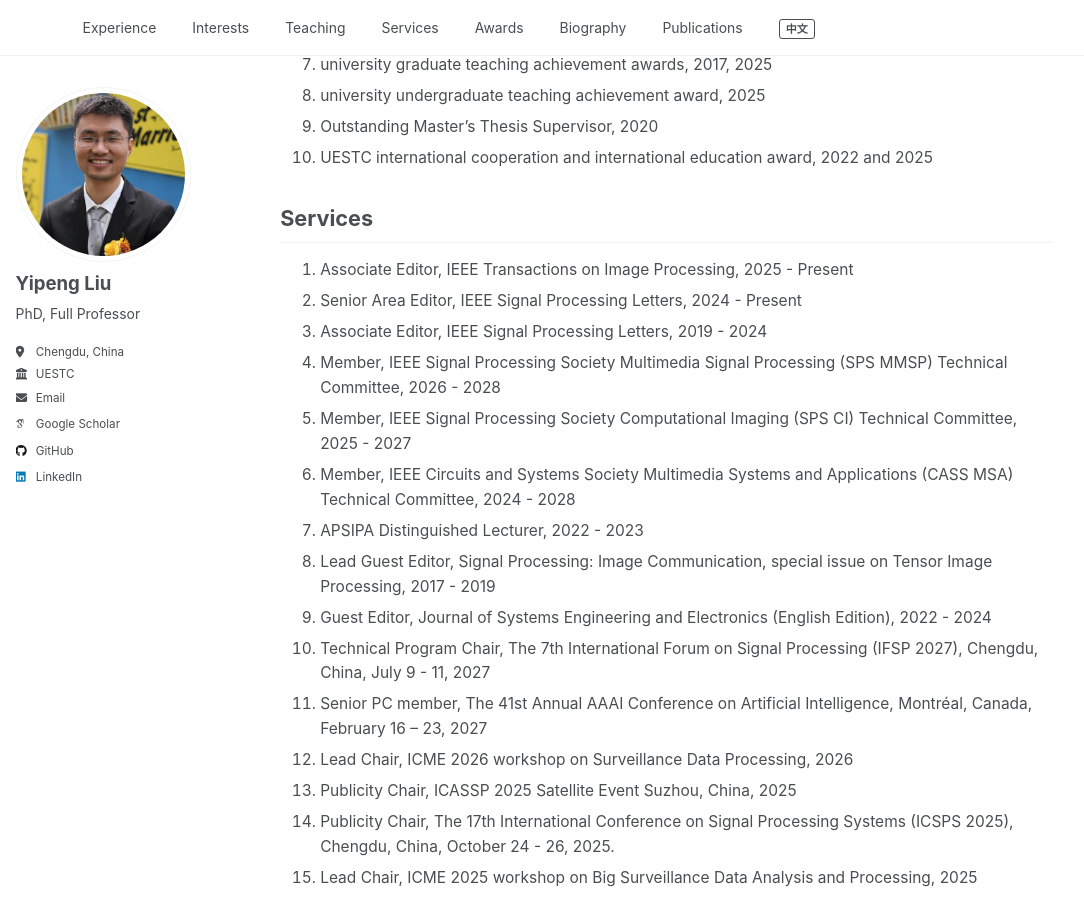
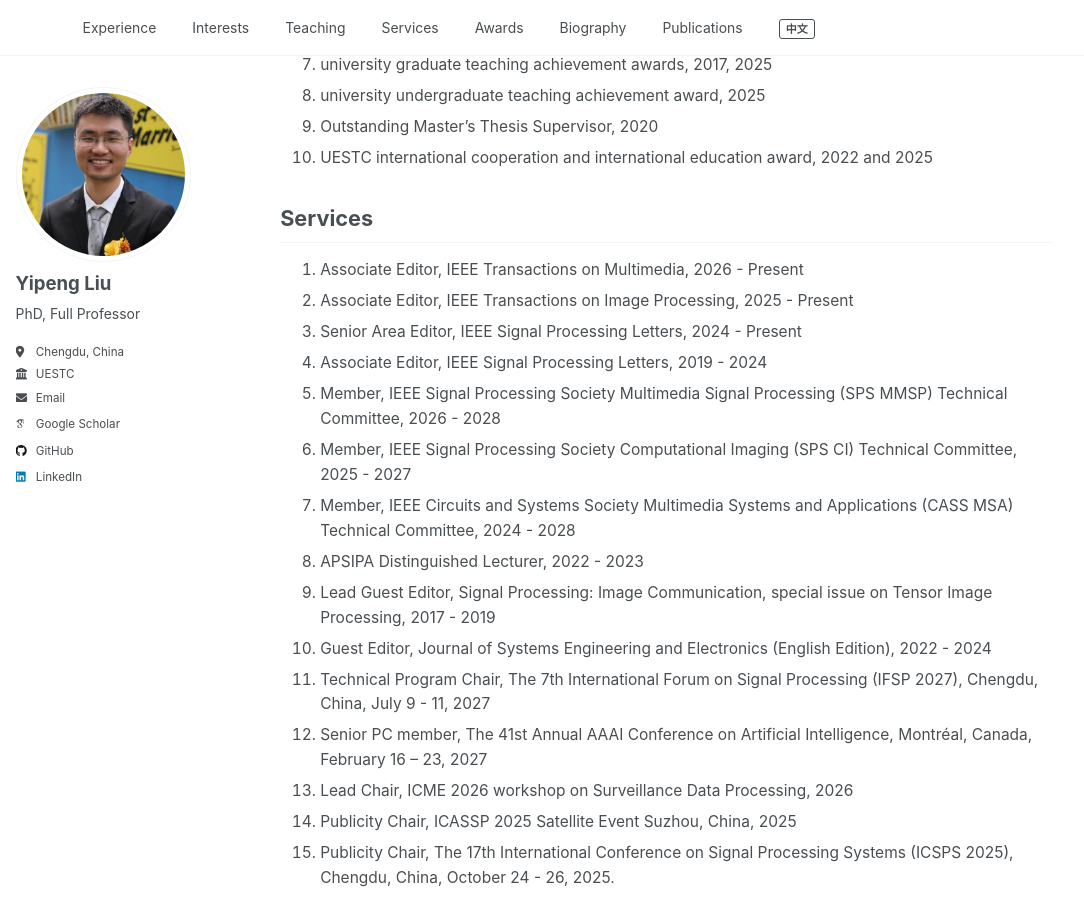
Before and after one commit to yipengliu/yipengliu.github.io, a Jekyll site: the page built from _pages/main-en.md, in a window 1280 px wide and 900 px high, scrolled down 968 px. Shown: the whole window, without its empty margins (0-1084 px from the left). Built offline with Jekyll 4.4.1, drawn with Linux system fonts in a browser that asks for light colours; some web fonts are replaced.

Commit message:
Update main-en.md

```diff
--- a/_pages/main-en.md
+++ b/_pages/main-en.md
@@ -40,21 +40,22 @@
 
 ## <a id="Services"></a>Services
 
-1. Associate Editor, IEEE Transactions on Image Processing, 2025 - Present
-2. Senior Area Editor, IEEE Signal Processing Letters, 2024 - Present
-3. Associate Editor, IEEE Signal Processing Letters, 2019 - 2024
-4. Member, IEEE Signal Processing Society Multimedia Signal Processing (SPS MMSP) Technical Committee, 2026 - 2028
-5. Member, IEEE Signal Processing Society Computational Imaging (SPS CI) Technical Committee, 2025 - 2027
-6. Member, IEEE Circuits and Systems Society Multimedia Systems and Applications (CASS MSA) Technical Committee, 2024 - 2028
-7. APSIPA Distinguished Lecturer, 2022 - 2023
-8. Lead Guest Editor, Signal Processing: Image Communication, special issue on Tensor Image Processing, 2017 - 2019
-9. Guest Editor, Journal of Systems Engineering and Electronics (English Edition), 2022 - 2024
-10. Technical Program Chair, The 7th International Forum on Signal Processing (IFSP 2027), Chengdu, China, July 9 - 11, 2027
-11. Senior PC member, The 41st Annual AAAI Conference on Artificial Intelligence, Montréal, Canada, February 16 – 23, 2027
-12. Lead Chair, ICME 2026 workshop on Surveillance Data Processing, 2026
-13. Publicity Chair, ICASSP 2025 Satellite Event Suzhou, China, 2025
-14. Publicity Chair, The 17th International Conference on Signal Processing Systems (ICSPS 2025), Chengdu, China, October 24 - 26, 2025.
-15. Lead Chair, ICME 2025 workshop on Big Surveillance Data Analysis and Processing, 2025
+1. Associate Editor, IEEE Transactions on Multimedia, 2026 - Present
+2. Associate Editor, IEEE Transactions on Image Processing, 2025 - Present
+3. Senior Area Editor, IEEE Signal Processing Letters, 2024 - Present
+4. Associate Editor, IEEE Signal Processing Letters, 2019 - 2024
+5. Member, IEEE Signal Processing Society Multimedia Signal Processing (SPS MMSP) Technical Committee, 2026 - 2028
+6. Member, IEEE Signal Processing Society Computational Imaging (SPS CI) Technical Committee, 2025 - 2027
+7. Member, IEEE Circuits and Systems Society Multimedia Systems and Applications (CASS MSA) Technical Committee, 2024 - 2028
+8. APSIPA Distinguished Lecturer, 2022 - 2023
+9. Lead Guest Editor, Signal Processing: Image Communication, special issue on Tensor Image Processing, 2017 - 2019
+10. Guest Editor, Journal of Systems Engineering and Electronics (English Edition), 2022 - 2024
+11. Technical Program Chair, The 7th International Forum on Signal Processing (IFSP 2027), Chengdu, China, July 9 - 11, 2027
+12. Senior PC member, The 41st Annual AAAI Conference on Artificial Intelligence, Montréal, Canada, February 16 – 23, 2027
+13. Lead Chair, ICME 2026 workshop on Surveillance Data Processing, 2026
+14. Publicity Chair, ICASSP 2025 Satellite Event Suzhou, China, 2025
+15. Publicity Chair, The 17th International Conference on Signal Processing Systems (ICSPS 2025), Chengdu, China, October 24 - 26, 2025.
+16. Lead Chair, ICME 2025 workshop on Big Surveillance Data Analysis and Processing, 2025
 
 
 
```
